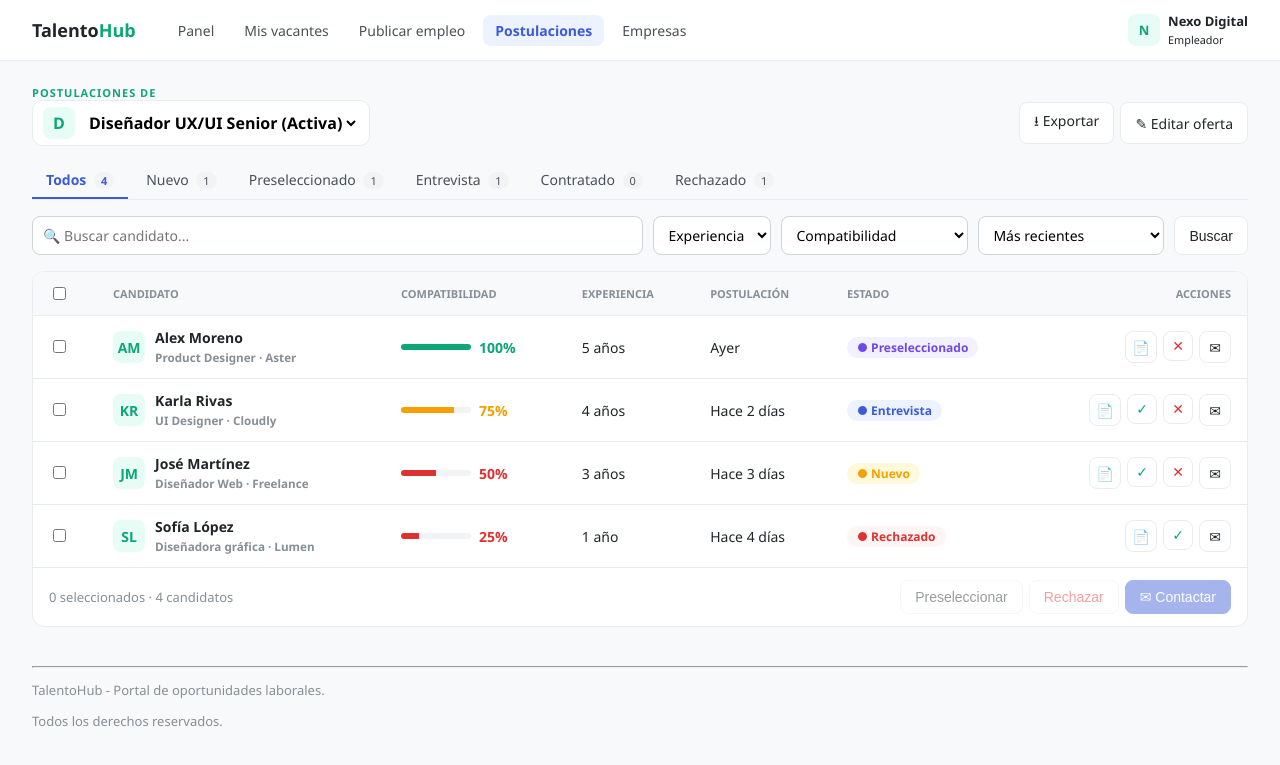
After one commit to KarlaViana5/TalentoHub, a Node server app: page /empresarial/postulaciones in a window 1280 px wide. The commit adds this page. Shown: the top 765 px of the page. Run offline with Node 20, Linux system fonts and the light colour scheme.

Commit message:
Postulaciones por oferta

```diff
--- a/src/controllers/empresarial.controller.js
+++ b/src/controllers/empresarial.controller.js
@@ -255,8 +255,106 @@ function eliminarVacante(req, res) {
     res.redirect('/empresarial/vacantes?ok=eliminada');
 }
 
+// EMP-04
+const mensajesPostulaciones = {
+    preseleccionado: 'Candidato preseleccionado.',
+    rechazado: 'Candidato rechazado.',
+    masivo: 'Estado actualizado a los candidatos seleccionados.'
+};
+
+function haceCuanto(fecha) {
+    const horas = Math.floor((Date.now() - new Date(fecha)) / 3600000);
+    if (horas < 1) return 'Hace un momento';
+    if (horas < 24) return `Hace ${horas} h`;
+    const dias = Math.floor(horas / 24);
+    return dias === 1 ? 'Ayer' : `Hace ${dias} días`;
+}
+
+function vacantesConPostulaciones() {
+    return servicio.listarVacantes().filter(v => v.estado !== 'Borrador');
+}
+
+// solo rutas internas
+function urlVolver(body) {
+    const volver = body.volver || '';
+    return volver.startsWith('/empresarial/postulaciones') ? volver : '/empresarial/postulaciones';
+}
+
+function conMensaje(url, ok) {
+    const limpia = url.replace(/[?&]ok=[^&]*/, '');
+    return limpia + (limpia.includes('?') ? '&' : '?') + 'ok=' + ok;
+}
+
+function mostrarPostulaciones(req, res) {
+    const lista = vacantesConPostulaciones();
+    const vacante = req.query.vacante ? servicio.obtenerVacante(req.query.vacante) : lista[0];
+
+    if (!vacante || vacante.estado === 'Borrador') return noEncontrado(req, res);
+
+    const filtros = {
+        estado: servicio.ESTADOS_POSTULACION.includes(req.query.estado) ? req.query.estado : '',
+        q: req.query.q || '',
+        experienciaMin: req.query.experienciaMin || '',
+        compatibilidadMin: req.query.compatibilidadMin || '',
+        orden: req.query.orden === 'compatibilidad' ? 'compatibilidad' : 'fecha'
+    };
+
+    const postulaciones = servicio.listarPostulaciones(vacante.id, filtros)
+        .map(p => ({ ...p, hace: haceCuanto(p.fecha) }));
+
+    res.render('empresarial/postulaciones', {
+        titulo: 'Postulaciones',
+        vacante,
+        vacantes: lista,
+        filtros,
+        postulaciones,
+        conteo: servicio.contarPostulacionesPorEstado(vacante.id),
+        estados: servicio.ESTADOS_POSTULACION,
+        volver: req.originalUrl,
+        mensaje: mensajesPostulaciones[req.query.ok] || ''
+    });
+}
+
+function cambiarEstadoPostulacion(req, res) {
+    const estado = req.body.estado;
+    if (!servicio.cambiarEstadoPostulacion(req.params.id, estado)) return noEncontrado(req, res);
+    res.redirect(conMensaje(urlVolver(req.body), estado.toLowerCase()));
+}
+
+function cambiarEstadoMasivo(req, res) {
+    const volver = urlVolver(req.body);
+    if (!req.body.ids) return res.redirect(volver);
+
+    servicio.cambiarEstadoVariasPostulaciones(req.body.ids, req.body.estado);
+    res.redirect(conMensaje(volver, 'masivo'));
+}
+
+function csv(valor) {
+    return `"${String(valor).replace(/"/g, '""')}"`;
+}
+
+function exportarPostulaciones(req, res) {
+    const vacante = servicio.obtenerVacante(req.query.vacante);
+    if (!vacante) return noEncontrado(req, res);
+
+    const filas = [['Candidato', 'Cargo', 'Correo', 'Teléfono', 'Experiencia (años)', 'Compatibilidad (%)', 'Fecha', 'Estado']];
+    servicio.listarPostulaciones(vacante.id).forEach(p => {
+        filas.push([p.candidato.nombre, p.candidato.cargo, p.candidato.correo, p.candidato.telefono,
+            p.candidato.aniosExperiencia, p.compatibilidad, p.fecha.slice(0, 10), p.estado]);
+    });
+
+    // bom pa excel
+    const contenido = '\ufeff' + filas.map(f => f.map(csv).join(',')).join('\r\n');
+    res.attachment(`postulaciones-${vacante.id}.csv`);
+    res.type('text/csv').send(contenido);
+}
+
 module.exports = {
     mostrarInicio,
+    mostrarPostulaciones,
+    cambiarEstadoPostulacion,
+    cambiarEstadoMasivo,
+    exportarPostulaciones,
     mostrarEmpresas,
     crearEmpresa,
     actualizarEmpresa,
--- a/src/public/css/empresarial.css
+++ b/src/public/css/empresarial.css
@@ -591,3 +591,45 @@ footer {
     .emp-publicar { grid-template-columns: 1fr; }
     .emp-stepper { flex-wrap: wrap; }
 }
+
+/* postulasiones */
+.emp-selector-oferta {
+    display: flex;
+    align-items: center;
+    gap: 10px;
+    padding: 6px 10px;
+    background: #fff;
+    border: 1px solid var(--emp-borde);
+    border-radius: 10px;
+}
+
+.emp-selector-oferta select {
+    border: none;
+    font: inherit;
+    font-weight: 700;
+    font-size: 16px;
+    background: transparent;
+    cursor: pointer;
+}
+
+.emp-btn-exito { color: var(--emp-verde); }
+.emp-btn-exito:hover { background: var(--emp-verde-claro); }
+
+.emp-btn:disabled { opacity: 0.45; cursor: not-allowed; }
+
+.emp-compatibilidad {
+    display: flex;
+    align-items: center;
+    gap: 8px;
+}
+
+.emp-compatibilidad .emp-barra { width: 70px; margin: 0; }
+.texto-buena { color: var(--emp-verde); }
+.texto-media { color: var(--emp-amarillo); }
+.texto-baja { color: var(--emp-rojo); }
+
+.emp-nombre a { color: var(--emp-texto); text-decoration: none; }
+.emp-nombre a:hover strong { color: var(--emp-azul); }
+.emp-tabla td small { color: var(--emp-gris); }
+
+#form-masivo { align-items: center; }
--- /dev/null
+++ b/src/public/js/postulaciones.js
@@ -0,0 +1,32 @@
+const todos = document.getElementById('seleccionar-todos');
+const casillas = document.querySelectorAll('.seleccion');
+const contadorSeleccion = document.getElementById('contador-seleccion');
+const botonesMasivos = document.querySelectorAll('#form-masivo button');
+
+function seleccionadas() {
+    return [...casillas].filter(c => c.checked);
+}
+
+function actualizarSeleccion() {
+    const total = seleccionadas().length;
+    contadorSeleccion.textContent = `${total} ${total === 1 ? 'seleccionado' : 'seleccionados'} · ${casillas.length} candidatos`;
+    botonesMasivos.forEach(b => { b.disabled = total === 0; });
+    if (todos) todos.checked = total > 0 && total === casillas.length;
+}
+
+if (todos) {
+    todos.addEventListener('change', () => {
+        casillas.forEach(c => { c.checked = todos.checked; });
+        actualizarSeleccion();
+    });
+}
+
+casillas.forEach(c => c.addEventListener('change', actualizarSeleccion));
+
+// correo a varios
+document.getElementById('btn-contactar').addEventListener('click', () => {
+    const correos = seleccionadas().map(c => c.dataset.correo).join(',');
+    window.location.href = `mailto:?bcc=${correos}`;
+});
+
+actualizarSeleccion();
--- a/src/routes/empresarial.routes.js
+++ b/src/routes/empresarial.routes.js
@@ -19,4 +19,10 @@ router.post('/vacantes/:id', empresarialController.actualizarVacante);
 router.post('/vacantes/:id/estado', empresarialController.cambiarEstadoVacante);
 router.post('/vacantes/:id/eliminar', empresarialController.eliminarVacante);
 
+// postulaciones
+router.get('/postulaciones', empresarialController.mostrarPostulaciones);
+router.get('/postulaciones/exportar', empresarialController.exportarPostulaciones);
+router.post('/postulaciones/estado', empresarialController.cambiarEstadoMasivo);
+router.post('/postulaciones/:id/estado', empresarialController.cambiarEstadoPostulacion);
+
 module.exports = router;
--- /dev/null
+++ b/src/views/empresarial/postulaciones.ejs
@@ -0,0 +1,165 @@
+<%- include('../partials/head', { titulo: titulo }) %>
+
+<body>
+
+    <%- include('partials/menu', { activo: 'postulaciones' }) %>
+
+    <main class="emp-main">
+
+        <section class="emp-contenido">
+            <p class="emp-etiqueta">Postulaciones de</p>
+
+            <div class="emp-titulo-fila">
+                <form method="get" action="/empresarial/postulaciones" class="emp-selector-oferta">
+                    <span class="emp-avatar"><%= vacante.titulo.charAt(0) %></span>
+                    <select name="vacante" onchange="this.form.submit()">
+                        <% vacantes.forEach(v => { %>
+                            <option value="<%= v.id %>" <%= v.id === vacante.id ? 'selected' : '' %>><%= v.titulo %> (<%= v.estado %>)</option>
+                        <% }) %>
+                    </select>
+                </form>
+
+                <div class="emp-acciones">
+                    <a class="emp-btn" href="/empresarial/postulaciones/exportar?vacante=<%= vacante.id %>">⭳ Exportar</a>
+                    <% if (vacante.estado !== 'Cancelada') { %>
+                        <a class="emp-btn" href="/empresarial/publicar?id=<%= vacante.id %>">✎ Editar oferta</a>
+                    <% } %>
+                </div>
+            </div>
+
+            <nav class="emp-pestanas">
+                <a class="<%= !filtros.estado ? 'activo' : '' %>" href="/empresarial/postulaciones?vacante=<%= vacante.id %>">
+                    Todos <span><%= conteo.Todos %></span>
+                </a>
+                <% estados.forEach(estado => { %>
+                    <a class="<%= filtros.estado === estado ? 'activo' : '' %>" href="/empresarial/postulaciones?vacante=<%= vacante.id %>&estado=<%= estado %>">
+                        <%= estado %> <span><%= conteo[estado] %></span>
+                    </a>
+                <% }) %>
+            </nav>
+
+            <form class="emp-filtros" method="get" action="/empresarial/postulaciones">
+                <input type="hidden" name="vacante" value="<%= vacante.id %>">
+                <input type="hidden" name="estado" value="<%= filtros.estado %>">
+                <input type="search" name="q" value="<%= filtros.q %>" placeholder="🔍 Buscar candidato...">
+
+                <select name="experienciaMin" onchange="this.form.submit()">
+                    <option value="">Experiencia</option>
+                    <% [1, 3, 5].forEach(n => { %>
+                        <option value="<%= n %>" <%= Number(filtros.experienciaMin) === n ? 'selected' : '' %>><%= n %>+ años</option>
+                    <% }) %>
+                </select>
+
+                <select name="compatibilidadMin" onchange="this.form.submit()">
+                    <option value="">Compatibilidad</option>
+                    <% [50, 70, 90].forEach(n => { %>
+                        <option value="<%= n %>" <%= Number(filtros.compatibilidadMin) === n ? 'selected' : '' %>>Compatibilidad ≥ <%= n %>%</option>
+                    <% }) %>
+                </select>
+
+                <select name="orden" onchange="this.form.submit()">
+                    <option value="fecha">Más recientes</option>
+                    <option value="compatibilidad" <%= filtros.orden === 'compatibilidad' ? 'selected' : '' %>>Mayor compatibilidad</option>
+                </select>
+
+                <button class="emp-btn" type="submit">Buscar</button>
+            </form>
+
+            <div class="emp-tarjeta">
+                <% if (postulaciones.length === 0) { %>
+                    <p class="emp-vacio">No hay candidatos con estos filtros.</p>
+                <% } else { %>
+                    <table class="emp-tabla">
+                        <thead>
+                            <tr>
+                                <th><input type="checkbox" id="seleccionar-todos" title="Seleccionar todos"></th>
+                                <th>Candidato</th>
+                                <th>Compatibilidad</th>
+                                <th>Experiencia</th>
+                                <th>Postulación</th>
+                                <th>Estado</th>
+                                <th style="text-align: right;">Acciones</th>
+                            </tr>
+                        </thead>
+                        <tbody>
+                            <% postulaciones.forEach(p => { %>
+                                <%
+                                    const iniciales = p.candidato.nombre.split(' ').map(n => n.charAt(0)).join('');
+                                    const nivel = p.compatibilidad >= 80 ? 'buena' : p.compatibilidad >= 60 ? 'media' : 'baja';
+                                %>
+                                <tr>
+                                    <td>
+                                        <input type="checkbox" class="seleccion" name="ids" value="<%= p.id %>" form="form-masivo" data-correo="<%= p.candidato.correo %>">
+                                    </td>
+                                    <td>
+                                        <div class="emp-nombre">
+                                            <span class="emp-avatar"><%= iniciales %></span>
+                                            <div>
+                                                <a href="/empresarial/candidatos/<%= p.id %>"><strong><%= p.candidato.nombre %></strong></a><br>
+                                                <small><%= p.candidato.cargo %> · <%= p.candidato.empresaActual %></small>
+                                            </div>
+                                        </div>
+                                    </td>
+                                    <td>
+                                        <div class="emp-compatibilidad">
+                                            <div class="emp-barra"><div class="nivel-<%= nivel %>" style="width: <%= p.compatibilidad %>%;"></div></div>
+                                            <strong class="texto-<%= nivel %>"><%= p.compatibilidad %>%</strong>
+                                        </div>
+                                    </td>
+                                    <td><%= p.candidato.aniosExperiencia %> <%= p.candidato.aniosExperiencia === 1 ? 'año' : 'años' %></td>
+                                    <td><%= p.hace %></td>
+                                    <td>
+                                        <span class="emp-estado emp-estado-<%= p.estado.toLowerCase() %>"><%= p.estado %></span>
+                                    </td>
+                                    <td>
+                                        <div class="emp-acciones">
+                                            <a class="emp-btn emp-icono" href="/empresarial/candidatos/<%= p.id %>" title="Ver perfil y CV">📄</a>
+
+                                            <% if (p.estado !== 'Preseleccionado') { %>
+                                                <form method="post" action="/empresarial/postulaciones/<%= p.id %>/estado">
+                                                    <input type="hidden" name="estado" value="Preseleccionado">
+                                                    <input type="hidden" name="volver" value="<%= volver %>">
+                                                    <button class="emp-btn emp-icono emp-btn-exito" type="submit" title="Preseleccionar">✓</button>
+                                                </form>
+                                            <% } %>
+
+                                            <% if (p.estado !== 'Rechazado') { %>
+                                                <form method="post" action="/empresarial/postulaciones/<%= p.id %>/estado"
+                                                      onsubmit="return confirm('¿Rechazar a <%= p.candidato.nombre %>?');">
+                                                    <input type="hidden" name="estado" value="Rechazado">
+                                                    <input type="hidden" name="volver" value="<%= volver %>">
+                                                    <button class="emp-btn emp-icono emp-btn-peligro" type="submit" title="Rechazar">✕</button>
+                                                </form>
+                                            <% } %>
+
+                                            <a class="emp-btn emp-icono" href="mailto:<%= p.candidato.correo %>?subject=<%= encodeURIComponent(vacante.titulo + ' - TalentoHub') %>" title="Contactar">✉</a>
+                                        </div>
+                                    </td>
+                                </tr>
+                            <% }) %>
+                        </tbody>
+                    </table>
+                <% } %>
+
+                <form id="form-masivo" class="emp-pie-tabla" method="post" action="/empresarial/postulaciones/estado">
+                    <input type="hidden" name="volver" value="<%= volver %>">
+                    <span id="contador-seleccion">0 seleccionados · <%= postulaciones.length %> candidatos</span>
+                    <span class="emp-acciones">
+                        <button class="emp-btn" type="submit" name="estado" value="Preseleccionado" disabled>Preseleccionar</button>
+                        <button class="emp-btn emp-btn-peligro" type="submit" name="estado" value="Rechazado" disabled
+                                onclick="return confirm('¿Rechazar a los candidatos seleccionados?');">Rechazar</button>
+                        <button class="emp-btn emp-btn-primario" type="button" id="btn-contactar" disabled>✉ Contactar</button>
+                    </span>
+                </form>
+            </div>
+        </section>
+
+    </main>
+
+    <% if (mensaje) { %>
+        <div class="emp-toast"><%= mensaje %></div>
+    <% } %>
+
+    <script src="/js/postulaciones.js"></script>
+
+    <%- include('../partials/footer') %>
```
Also changed, not shown: pruebas/empresarial.prueba.js (+10 -0 lines).
